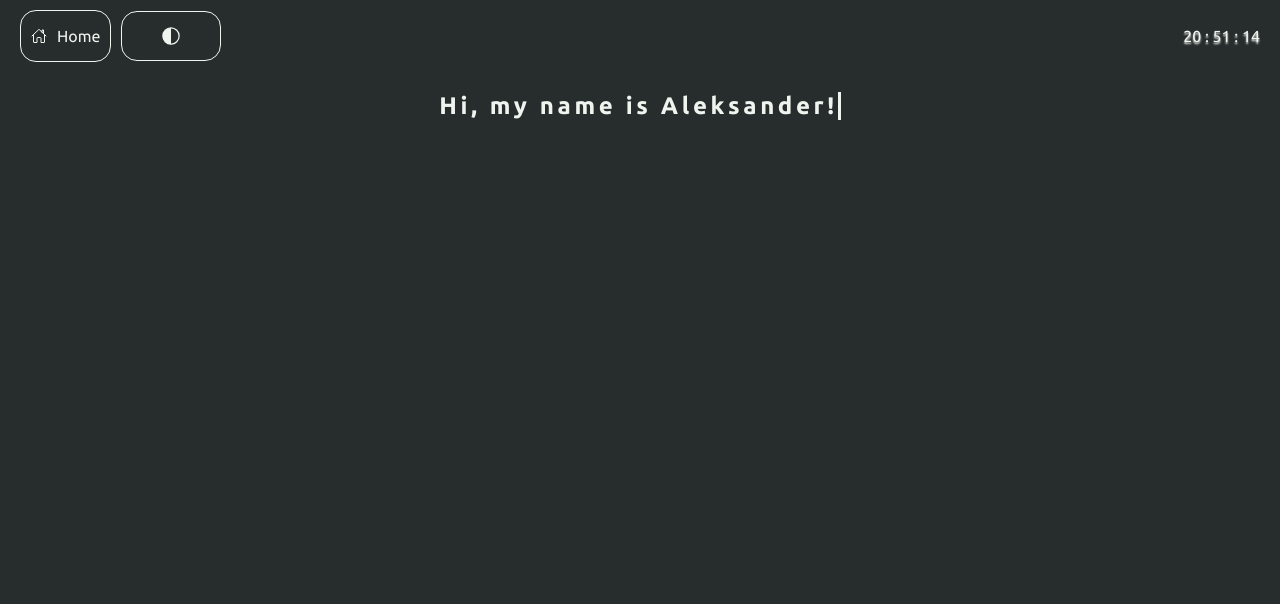
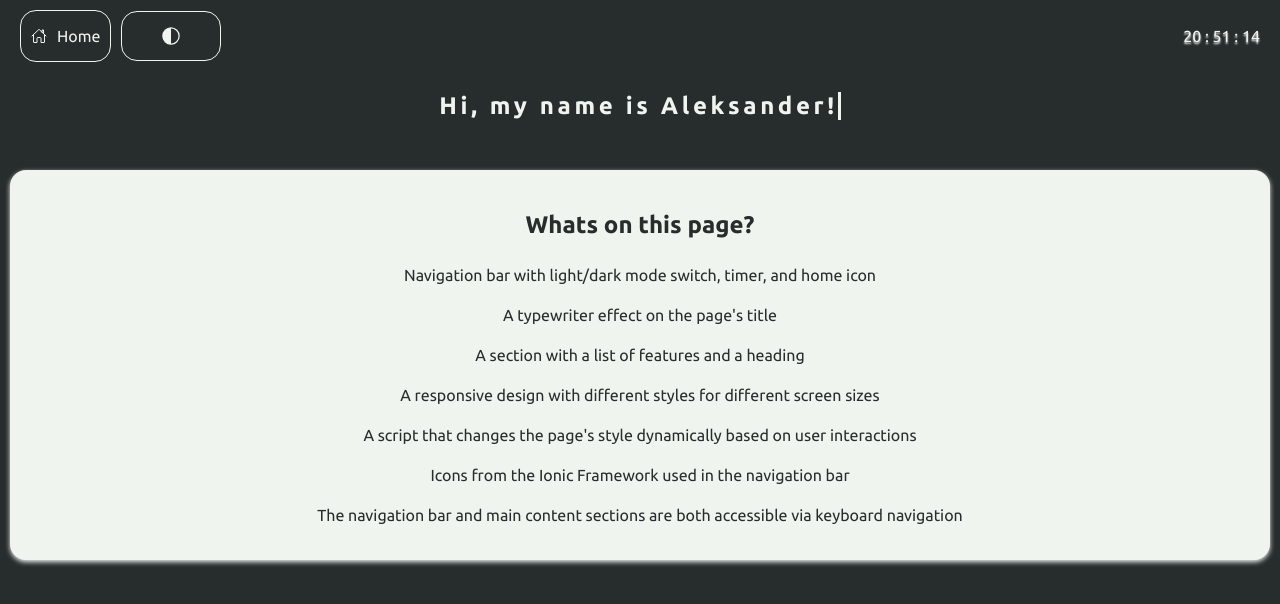
Before and after one commit to s29866-pj/s29866-pj-github.io, a plain HTML site: page index.html in a window 1280 px wide. Drawn offline with nearby package versions, Linux system fonts and the light colour scheme.

Commit message:
updated css and html

```diff
--- a/index.html
+++ b/index.html
@@ -30,6 +30,19 @@
             </div>
         </section>
 
+        <section class="whatsHere">
+            <h2>Whats on this page?</h2>
+            <ul>
+                <li>Navigation bar with light/dark mode switch, timer, and home icon</li>
+                <li>A typewriter effect on the page's title</li>
+                <li>A section with a list of features and a heading</li>
+                <li>A responsive design with different styles for different screen sizes</li>
+                <li>A script that changes the page's style dynamically based on user interactions</li>
+                <li>Icons from the Ionic Framework used in the navigation bar</li>
+                <li>The navigation bar and main content sections are both accessible via keyboard navigation</li>
+            </ul>
+        </section>
+
         <script src="main.js" async defer></script>
         <script type="module" src="https://unpkg.com/ionicons@7.1.0/dist/ionicons/ionicons.esm.js"></script>
         <script nomodule src="https://unpkg.com/ionicons@7.1.0/dist/ionicons/ionicons.js"></script>
--- a/style1.css
+++ b/style1.css
@@ -162,7 +162,29 @@ nav a {
 
 
 
+    /* About this project */
+  .whatsHere {
+    font-size: 1rem;
+    text-align: center;
+    margin: 50px 10px;
+    padding: 20px;
+    border-radius: 1rem;
+    background-color: #F0F4EF;
+    color: #272d2d;
+    box-shadow: 0px 2px 5px #F0F4EF;
+    line-height: 30px;
+    box-sizing: border-box;
+  }
 
+  .whatsHere ul {
+    list-style-type: none;
+    padding: 0;
+    margin: 0;
+  }
+
+  .whatsHere ul li {
+    margin-bottom: 10px;
+  }
 
 
 
--- a/style2.css
+++ b/style2.css
@@ -162,7 +162,29 @@ nav a {
   }
 
 
+   /* About this project */
+   .whatsHere {
+    font-size: 1rem;
+    text-align: center;
+    margin: 50px 10px;
+    padding: 20px;
+    border-radius: 1rem;
+    background-color: #272d2d;
+    color: #F0F4EF;
+    box-shadow: 0px 2px 5px #272d2d;
+    line-height: 30px;
+    box-sizing: border-box;
+  }
 
+  .whatsHere ul {
+    list-style-type: none;
+    padding: 0;
+    margin: 0;
+  }
+
+  .whatsHere ul li {
+    margin-bottom: 10px;
+  }
 
 
 
```
